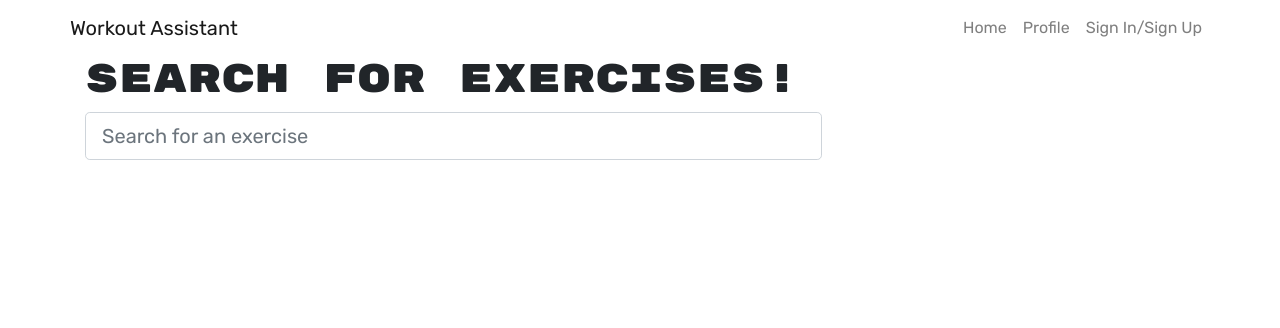
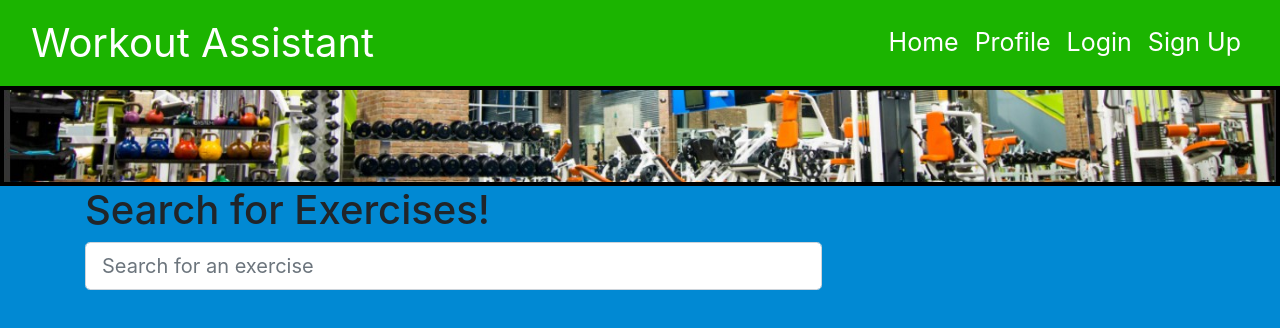
Before and after one commit to ryanweiler92/Workout-Assistant, a React (Create React App) app in the folder client/: page / in a window 1280 px wide. Shown: the top 328 px of the page. Built offline with nearby package versions, Linux system fonts and the light colour scheme.

Commit message:
navigation component

```diff
--- a/client/public/index.html
+++ b/client/public/index.html
@@ -6,7 +6,7 @@
   <link rel="icon" href="%PUBLIC_URL%/favicon.ico" />
   <meta name="viewport" content="width=device-width, initial-scale=1" />
   <meta name="theme-color" content="#000000" />
-  <meta name="description" content="Travel Planner" />
+  <meta name="description" content="Workout Assistant" />
   <link rel="apple-touch-icon" href="%PUBLIC_URL%/logo192.png" />
   <!--
       manifest.json provides metadata used when your web app is installed on a
@@ -26,7 +26,7 @@
     rel="stylesheet">
 
 
-  <title>Travel-Planner</title>
+  <title>Workout Assistant</title>
 </head>
 
 <body>
--- a/client/src/components/Navigation/index.js
+++ b/client/src/components/Navigation/index.js
@@ -7,16 +7,21 @@ const Navigation = () => {
 
     return (
         <>
-        <Navbar>
-            <Container>
-                <Navbar.Brand>Workout Assistant</Navbar.Brand>
-                <Nav className="me-auto">
+        <Navbar expand='lg'>
+            <Container fluid>
+                <Navbar.Brand >
+                    Workout Assistant
+                </Navbar.Brand>
+                <Nav className="ml-auto">
                     <Nav.Link>Home</Nav.Link>
                     <Nav.Link>Profile</Nav.Link>
-                    <Nav.Link>Sign In/Sign Up</Nav.Link>
+                    <Nav.Link>Login</Nav.Link>
+                    <Nav.Link>Sign Up</Nav.Link>
                 </Nav>
             </Container>
         </Navbar>
+        <Container fluid className="hero">
+        </Container>
         </>
     )
 };
--- a/client/src/index.css
+++ b/client/src/index.css
@@ -1,17 +1,47 @@
-body {
-  font-family: 'Rubik', sans-serif;
+:root{
+  --primary: #1BB400;
+  --secondary: #00308C;
+  --tertiary: #E4DAD6;
+  --bitter: #C8D004;
+  --crayola: #0189D3;
 }
 
-h1,
-h2,
-h3,
-h4,
-h5,
-h6 {
-  font-family: 'Rubik Mono One', sans-serif;
+body{
+  background: var(--crayola)
+}
+.navbar {
+  background-color: var(--primary);
 }
 
-.small {
-  font-weight: 300;
-  font-style: italic;
+.navbar .container-fluid .navbar-brand{
+  color: white;
+  font-size: 40px;
 }
+
+.navbar .container-fluid .navbar-nav .nav-link{
+  color: white;
+  font-size: 25px;
+}
+
+.hero {
+  background-image: url("./assets/images/gym1.jpg");
+  background-size: cover;
+  background-position: top;
+  height: 100px;
+  border: solid black 4px;
+}
+
+
+
+
+@media screen and (max-width: 574px){
+  .navbar .container-fluid .navbar-brand{
+    font-size: 25px;
+}
+
+.navbar .container-fluid .navbar-nav .nav-link{
+  color: white;
+  font-size: 15px;
+}
+
+}
```
Also changed, not shown: client/src/assets/images/gym1.jpg (added).
